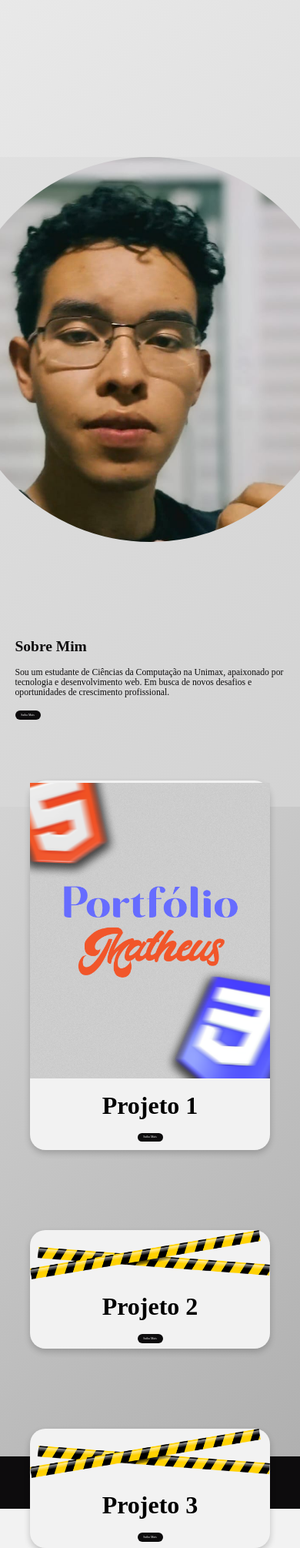
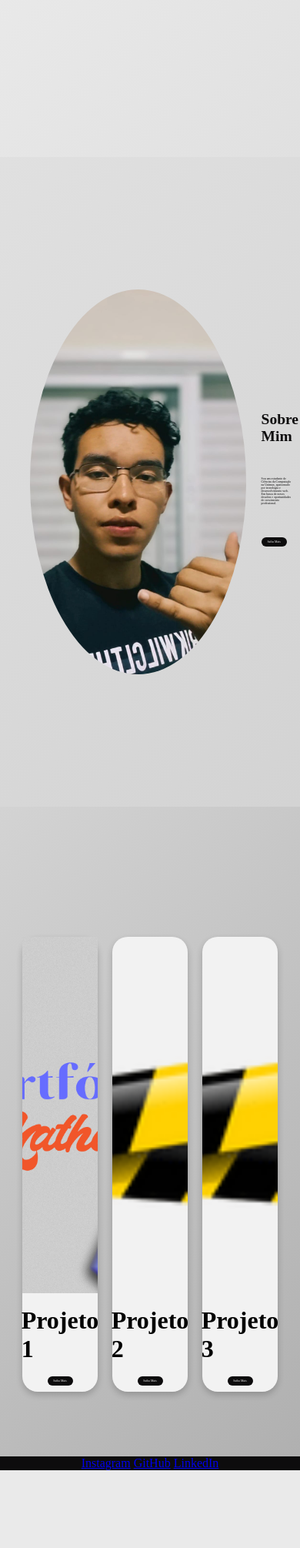
Before and after one commit to Taiwansz/deploy, a Flask app: page / in a window 390 px wide; the page is wider, and only the part inside the window is pictured. Shown: the part 640-2651 px from the top of that part at 77% size. After the commit the page ends 2550 px from the top of that part, so only its background shows below. Run offline with Flask 3, Linux system fonts and the light colour scheme; some web fonts are replaced.

Commit message:
Update styles.css

```diff
--- a/static/styles.css
+++ b/static/styles.css
@@ -108,14 +104,13 @@
     text-align: center;
     animation: fadeInZoom 2s ease-out;
 }
-.two-photo{
-  width: 500px; /* Defina a largura desejada */
-  height: 500px; /* Defina a altura desejada */
-  border-radius: 50%; /* Torna a imagem redonda */
-  object-fit: cover; /* Mantém a proporção e ajusta o corte da imagem */
+
+.two-photo {
+    width: 500px;
+    height: 500px;
+    border-radius: 50%;
+    object-fit: cover;
 }
-
-/* Restante do código CSS */
 
 .about {
     background: linear-gradient(135deg, #F2F2F2, #E0E0E0);
@@ -338,98 +331,17 @@
 }
 
 footer {
+    display: flex;
+    align-items: center;
+    justify-content: center;
+    width: 100%;
+    height: 5vh;
     background-color: #0D0C0D;
     color: #F2F2F2;
-    padding: 20px;
-    text-align: center;
-    width: 100%;
-    flex-shrink: 0;
+    padding: 0 5vw;
 }
 
-footer .container {
-    display: flex;
-    flex-direction: column;
-    align-items: center;
+footer p {
+    font-size: 1vw;
+    text-align: center;
 }
-
-footer .social-links {
-    margin-top: 10px;
-}
-
-footer .social-links a {
-    color: #F2F2F2;
-    text-decoration: none;
-    margin: 0 10px;
-}
-
-footer .social-links a:hover {
-    text-decoration: underline;
-}
-
-.info-message {
-    font-size: 1vw;
-    color: #0D0C0D;
-    margin-top: 10px;
-}
-
-.project-img {
-    border: 2px solid #ccc;
-    border-radius: 15px;
-    box-shadow: 0 4px 8px rgba(0, 0, 0, 0.2);
-    padding: 5px;
-    max-width: 100%;
-    height: auto;
-}
-
-/* Media Queries para Responsividade */
-@media (max-width: 768px) {
-    .contact-section {
-        width: 100%; /* Ajusta a largura da seção de contato para 100% em telas menores */
-        position: relative; /* Remove a posição absoluta em telas menores */
-    }
-
-    .contact-form {
-        width: 90%; /* Ajusta a largura do formulário para 90% */
-        max-width: none; /* Remove a largura máxima em telas menores */
-    }
-
-    .nav-logo {
-        height: 40px; /* Ajusta o tamanho do logo para telas menores */
-    }
-
-    nav a {
-        font-size: 4vw; /* Ajusta o tamanho da fonte dos links de navegação em telas menores */
-    }
-
-    .one h1 {
-        font-size: 20vw; /* Ajusta o tamanho da fonte para telas menores */
-    }
-
-    .two, .three, .four {
-        flex-direction: column; /* Ajusta o layout das seções para telas menores */
-        padding: 0 5vw; /* Ajusta o padding para telas menores */
-    }
-
-    .lft-two, .rght-two {
-        width: 100%; /* Ajusta a largura das colunas para telas menores */
-        gap: 2vh; /* Ajusta o gap entre os elementos para telas menores */
-    }
-
-    .rght-two p {
-        font-size: 3vw; /* Ajusta o tamanho da fonte para telas menores */
-        width: 100%; /* Ajusta a largura do parágrafo para telas menores */
-    }
-
-    .card {
-        width: 80vw; /* Ajusta a largura dos cards para telas menores */
-        height: auto; /* Ajusta a altura dos cards para telas menores */
-    }
-
-    .four h1 {
-        font-size: 5vw; /* Ajusta o tamanho da fonte para telas menores */
-    }
-
-    .four p {
-        font-size: 3vw; /* Ajusta o tamanho da fonte para telas menores */
-    }
-}
```
Also changed, not shown: other parts of static/styles.css (+12 -18 lines).
